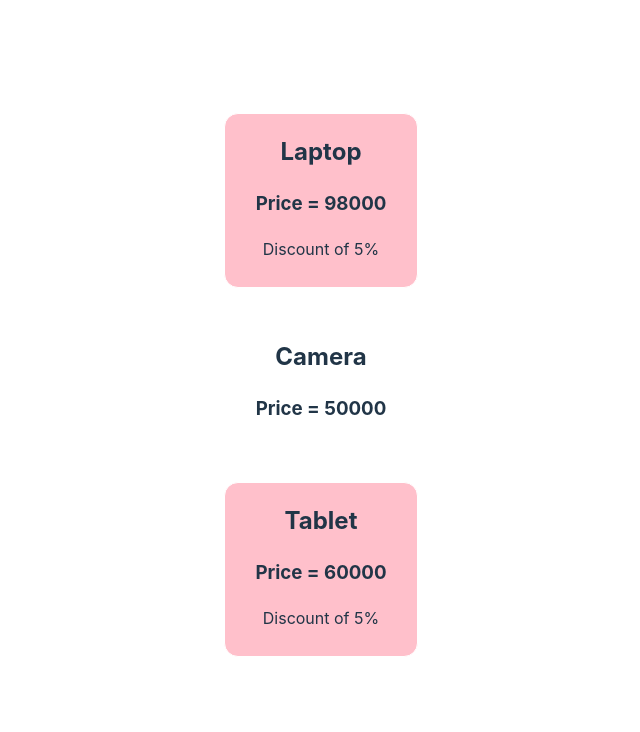
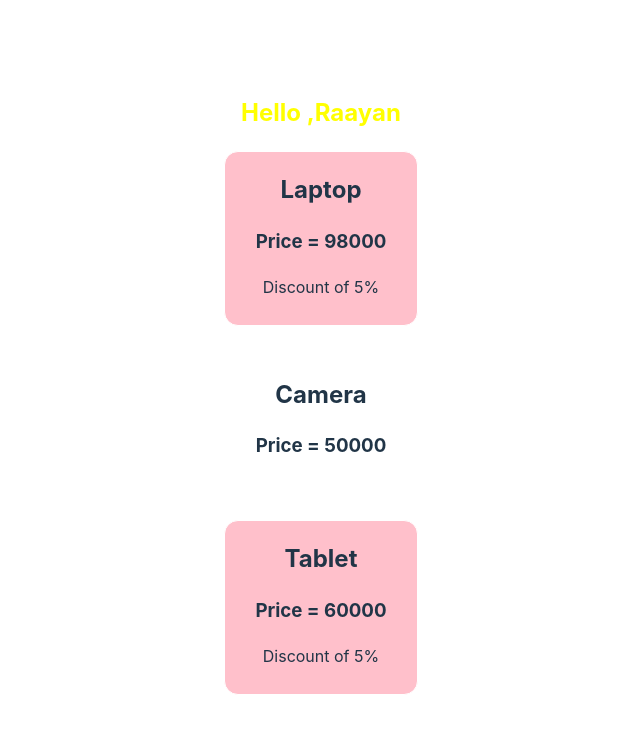
Before and after one commit to Ankitjigna/reactPractice, a React (Vite) app: page / in a window 1280 px wide. Shown: the top 732 px of the page, without its empty margins (319-959 px from the left). Built offline with nearby package versions, Linux system fonts and the light colour scheme.

Commit message:
adding activity

```diff
--- a/src/App.jsx
+++ b/src/App.jsx
@@ -1,10 +1,12 @@
 import Title from "./Title.jsx";
 import "./App.css";
 import ProductTab from "./ProductTab.jsx";
+import MsgBox from "./MsgBox.jsx";
 
 function App() {
   return (
     <>
+      <MsgBox userName="Raayan" textColor="yellow"/>
       <ProductTab/>
     </>
   );
--- /dev/null
+++ b/src/MsgBox.jsx
@@ -0,0 +1,8 @@
+export default function MsgBox({userName , textColor}) {
+    let style = {color : textColor};
+    return (
+        <div className="MsgBox" style={style}>
+            <h2>Hello ,{userName}</h2>
+        </div>
+    )
+}
```
